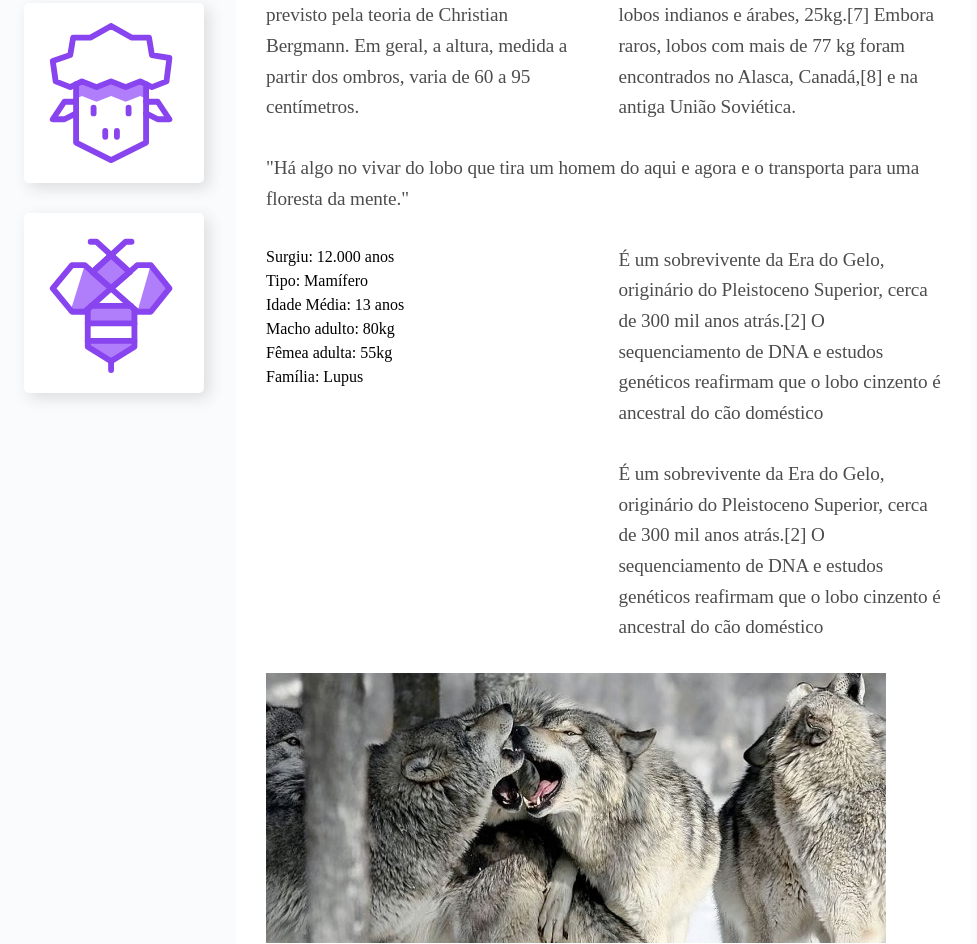
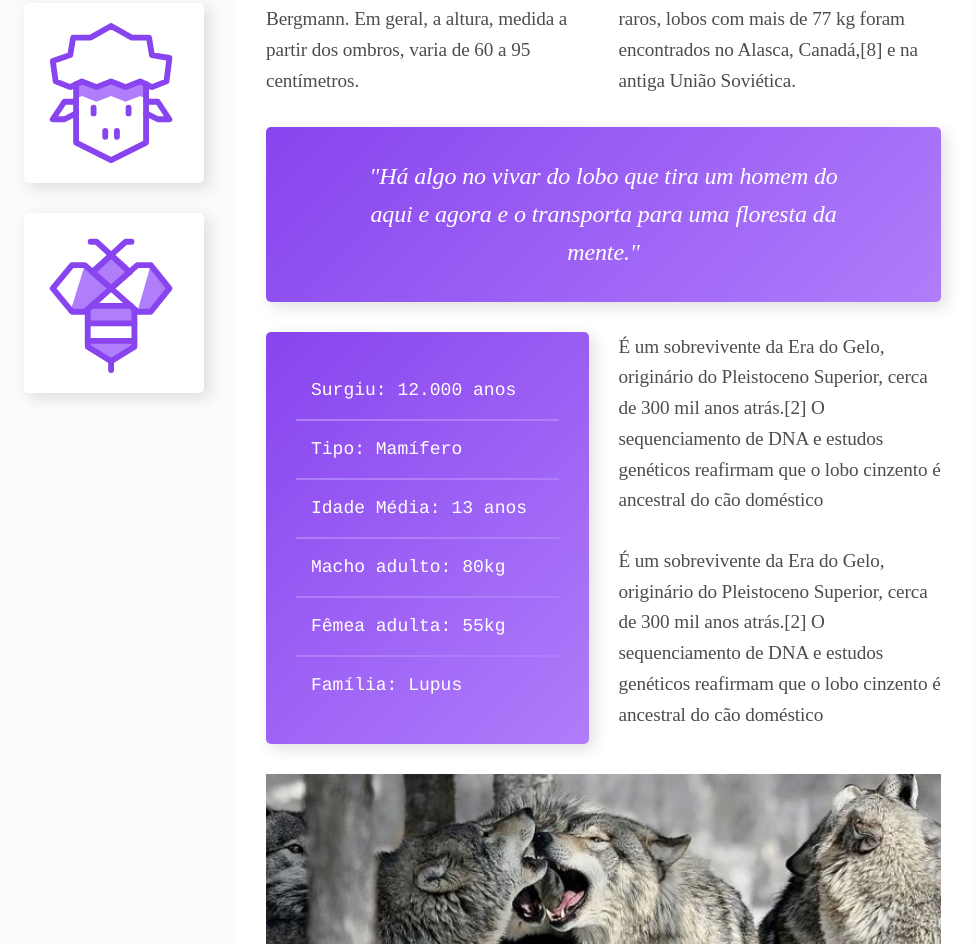
Before and after one commit to Nemit1/Wildbeast, a website: page src/index.html in a window 1280 px wide. Shown: the part 974-1918 px from the top of the page, without its empty margins (9-986 px from the left). Drawn offline with Linux system fonts and the light colour scheme; a web font is replaced by a local one.

Commit message:
Conteudo finalizado do curso de GRID Layout, mas fazendo com TAILWIND . Faltará apenas o responsivo

```diff
--- a/src/index.html
+++ b/src/index.html
@@ -56,9 +56,9 @@
 
       <p class="col-span-full">É um sobrevivente da Era do Gelo, originário do Pleistoceno Superior, cerca de 300 mil anos atrás.[2] O sequenciamento de DNA e estudos genéticos reafirmam que o lobo cinzento é ancestral do cão doméstico</p>
 
-      <img src="/src/img/wolf1.jpg" class="row-span-2 self-end" alt="Wolf 1">
+      <img src="/src/img/wolf1.jpg" class="row-span-2 w-full self-end" alt="Wolf 1">
 
-      <p>É um sobrevivente da Era do Gelo, originário do Pleistoceno Superior, cerca de 300 mil anos atrás.[2] O sequenciamento de DNA e estudos.</p>
+      <p class="text-[0.875em]! text-[#b07dfb]! max-w-[16em]">É um sobrevivente da Era do Gelo, originário do Pleistoceno Superior, cerca de 300 mil anos atrás.[2] O sequenciamento de DNA e estudos.</p>
 
       <img src="/src/img/wolf2.jpg" class="self-end" alt="Wolf 2">
 
@@ -67,16 +67,16 @@
       <p>O peso varia geograficamente. Em média, os lobos europeus pesam 38,5 kg; os lobos da América do Norte, 36kg; os lobos indianos e árabes, 25kg.[7] Embora raros, lobos com mais de 77 kg foram encontrados no Alasca, Canadá,[8] e na antiga União Soviética.
       </p>
 
-      <blockquote class="col-span-full">
-        <p>"Há algo no vivar do lobo que tira um homem do aqui e agora e o transporta para uma floresta da mente."</p>
+      <blockquote class="col-span-full p-7.5 rounded-[5px] shadow-[5px_5px_15px_0px_rgba(44,44,44,0.15)] bg-[linear-gradient(135deg,#8844ee,#b07dfb)] self-start">
+        <p class="text-[1.5em]! italic text-center text-white! max-w-125 m-auto">"Há algo no vivar do lobo que tira um homem do aqui e agora e o transporta para uma floresta da mente."</p>
       </blockquote>
 
-      <ul>
-        <li>Surgiu: 12.000 anos</li>
-        <li>Tipo: Mamífero</li>
-        <li>Idade Média: 13 anos</li>
-        <li>Macho adulto: 80kg</li>
-        <li>Fêmea adulta: 55kg</li>
+      <ul class="p-7.5 rounded-[5px] shadow-[5px_5px_15px_0px_rgba(44,44,44,0.15)] bg-[linear-gradient(135deg,#8844ee,#b07dfb)] [&_li]:text-white [&_li]:font-[Courier] [&_li]:text-[1.125em] [&_li]:p-3.75 self-start">
+        <li class="border-b-2 border-[#b07dfb]">Surgiu: 12.000 anos</li>
+        <li class="border-b-2 border-[#b07dfb]">Tipo: Mamífero</li>
+        <li class="border-b-2 border-[#b07dfb]">Idade Média: 13 anos</li>
+        <li class="border-b-2 border-[#b07dfb]">Macho adulto: 80kg</li>
+        <li class="border-b-2 border-[#b07dfb]">Fêmea adulta: 55kg</li>
         <li>Família: Lupus</li>
       </ul>
 
@@ -85,7 +85,7 @@
         <p class="mt-7.5">É um sobrevivente da Era do Gelo, originário do Pleistoceno Superior, cerca de 300 mil anos atrás.[2] O sequenciamento de DNA e estudos genéticos reafirmam que o lobo cinzento é ancestral do cão doméstico</p>
       </div>
 
-      <img src="/src/img/wolf3.jpg" class="col-span-full max-w-full" alt="Wolf 3">
+      <img src="/src/img/wolf3.jpg" class="col-span-full w-full" alt="Wolf 3">
 
     </main>
 
```
Also changed, not shown: src/output.css.
